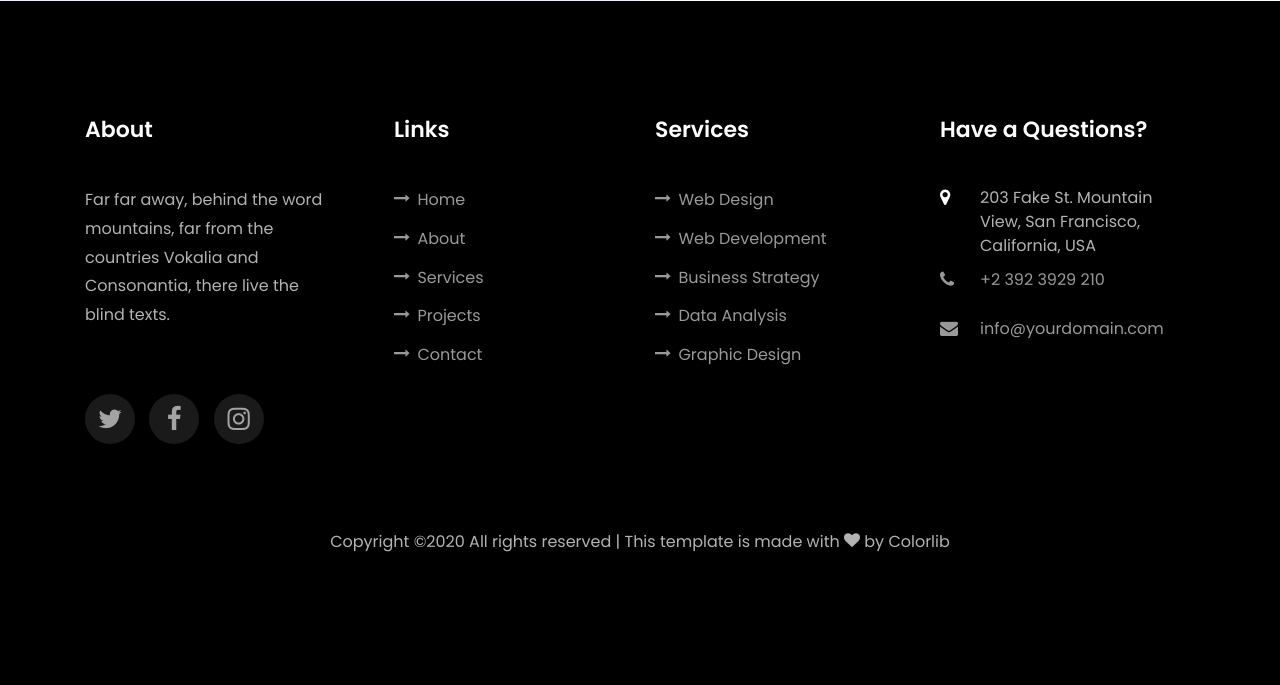
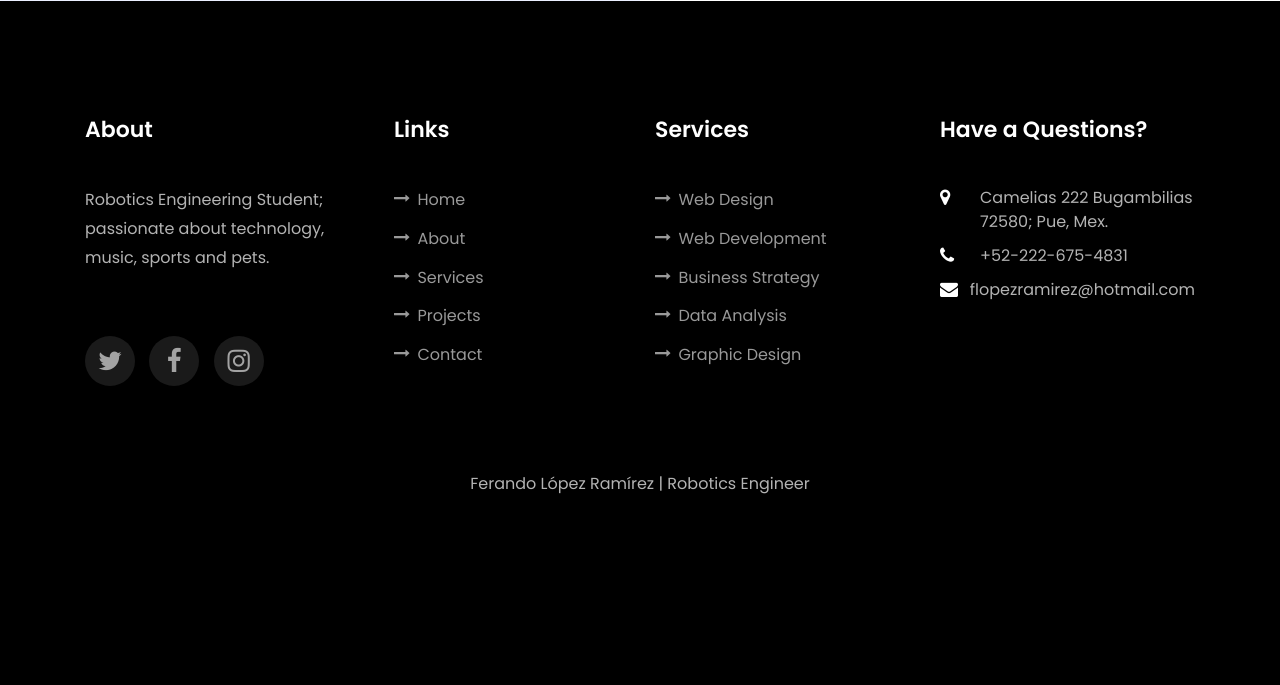
Before and after one commit to Fernando74lr/Django-Personal-Website, a Django app: template Personal_Website/core/templates/core/base.html in a window 1280 px wide. Shown: the part 799-1484 px from the top of the page. After the commit the page ends 1293 px from the top, so only its background shows below. Run offline with Django 3.2, Linux system fonts and the light colour scheme; the template is opened without the code that fills it, so the values that code supplies are empty; some libraries are stand-ins or nearby versions; some web fonts are replaced.

Commit message:
Footer Info

```diff
--- a/Personal_Website/core/templates/core/base.html
+++ b/Personal_Website/core/templates/core/base.html
@@ -92,7 +92,7 @@
                 <div class="col-md">
                     <div class="ftco-footer-widget mb-4">
                     <h2 class="ftco-heading-2">About</h2>
-                    <p>Far far away, behind the word mountains, far from the countries Vokalia and Consonantia, there live the blind texts.</p>
+                    <p>Robotics Engineering Student; passionate about technology, music, sports and pets.</p>
                     <ul class="ftco-footer-social list-unstyled float-md-left float-lft mt-5">
                         <li class="ftco-animate"><a href="#"><span class="icon-twitter"></span></a></li>
                         <li class="ftco-animate"><a href="#"><span class="icon-facebook"></span></a></li>
@@ -104,11 +104,11 @@
                     <div class="ftco-footer-widget mb-4 ml-md-4">
                     <h2 class="ftco-heading-2">Links</h2>
                     <ul class="list-unstyled">
-                        <li><a href="#"><span class="icon-long-arrow-right mr-2"></span>Home</a></li>
-                        <li><a href="#"><span class="icon-long-arrow-right mr-2"></span>About</a></li>
-                        <li><a href="#"><span class="icon-long-arrow-right mr-2"></span>Services</a></li>
-                        <li><a href="#"><span class="icon-long-arrow-right mr-2"></span>Projects</a></li>
-                        <li><a href="#"><span class="icon-long-arrow-right mr-2"></span>Contact</a></li>
+                        <li><a href="#home-section"><span class="icon-long-arrow-right mr-2"></span>Home</a></li>
+                        <li><a href="#about-section"><span class="icon-long-arrow-right mr-2"></span>About</a></li>
+                        <li><a href="#services-section"><span class="icon-long-arrow-right mr-2"></span>Services</a></li>
+                        <li><a href="#projects-section"><span class="icon-long-arrow-right mr-2"></span>Projects</a></li>
+                        <li><a href="#contact-section"><span class="icon-long-arrow-right mr-2"></span>Contact</a></li>
                     </ul>
                     </div>
                 </div>
@@ -129,9 +129,9 @@
                         <h2 class="ftco-heading-2">Have a Questions?</h2>
                         <div class="block-23 mb-3">
                         <ul>
-                            <li><span class="icon icon-map-marker"></span><span class="text">203 Fake St. Mountain View, San Francisco, California, USA</span></li>
-                            <li><a href="#"><span class="icon icon-phone"></span><span class="text">+2 392 3929 210</span></a></li>
-                            <li><a href="#"><span class="icon icon-envelope"></span><span class="text">info@yourdomain.com</span></a></li>
+                            <li><span class="icon icon-map-marker"></span><span class="text">Camelias 222 Bugambilias 72580; Pue, Mex.</span></li>
+                            <li><span class="icon icon-phone"></span><span class="text">+52-222-675-4831</span></li>
+                            <li><span class="icon icon-envelope"></span><span class="text">flopezramirez@hotmail.com</span></li>
                         </ul>
                         </div>
                     </div>
@@ -140,9 +140,7 @@
                 <div class="row">
                 <div class="col-md-12 text-center">
 
-                    <p><!-- Link back to Colorlib can't be removed. Template is licensed under CC BY 3.0. -->
-        Copyright &copy;<script>document.write(new Date().getFullYear());</script> All rights reserved | This template is made with <i class="icon-heart color-danger" aria-hidden="true"></i> by <a href="https://colorlib.com" target="_blank">Colorlib</a>
-        <!-- Link back to Colorlib can't be removed. Template is licensed under CC BY 3.0. --></p>
+                    <p>Ferando López Ramírez | Robotics Engineer</p>
                 </div>
                 </div>
             </div>
```
Also changed, not shown: Personal_Website/core/templates/core/index.html (+7 -7 lines).
